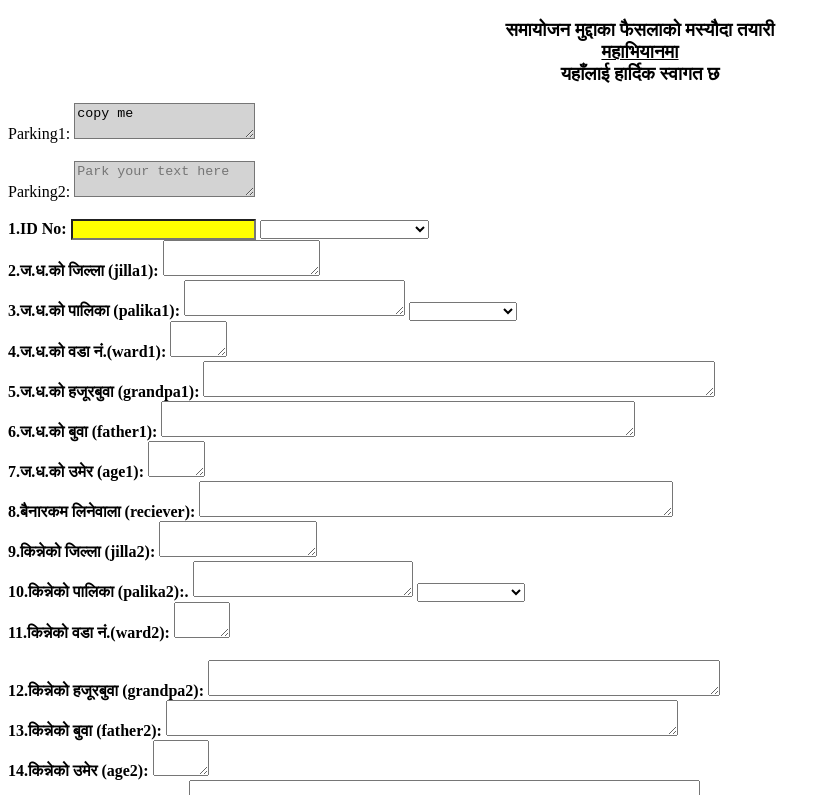
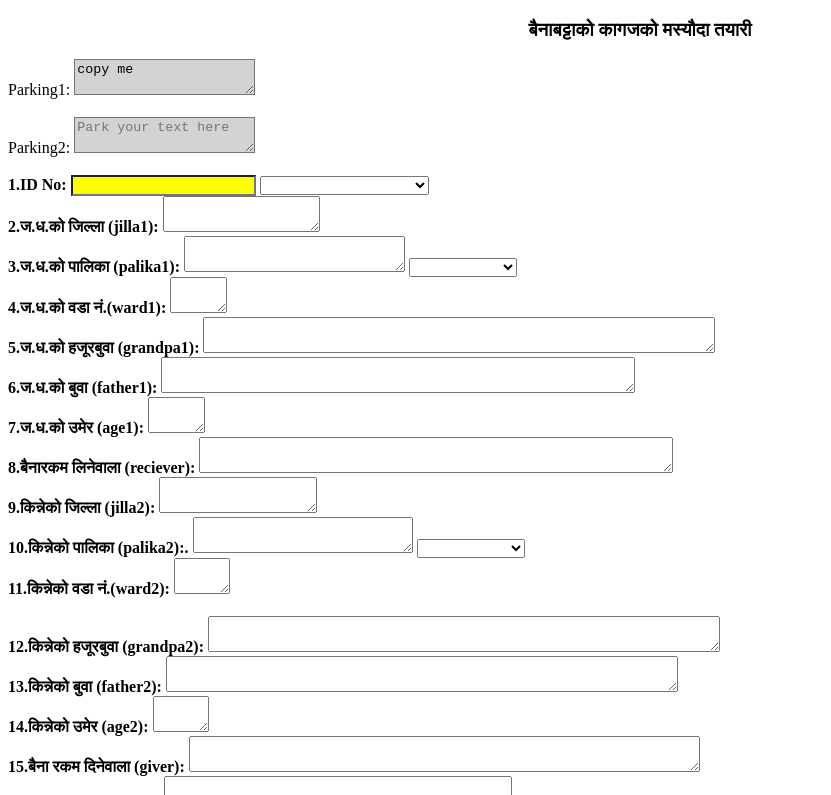
Before and after one commit to ShivaPrasadAcharya/likhitdrafts.git.io, a plain HTML site: page index.html in a window 1280 px wide. Shown: the top 795 px of the page, without its empty margins (0-831 px from the left). Drawn offline with Linux system fonts and the light colour scheme.

Commit message:
Update index.html

```diff
--- a/index.html
+++ b/index.html
@@ -178,7 +178,7 @@
 
 <body>
   <h3>
-    <center>समायोजन मुद्दाका फैसलाको मस्यौदा तयारी <br> <u>महाभियानमा</u><br> यहाँलाई हार्दिक स्वागत छ</center>
+    <center>बैनाबट्टाको कागजको मस्यौदा तयारी </center>
   </h3>
 
   <label for="descriptionBox">Parking1:</label>
@@ -383,4 +383,5 @@
   <div id="output" style="font-size: small"></div><br>
   <!-- Output Content Recordings -->
 </body>
+  <footer><b><u>Developed by:</u></b><br>Shiva Prasad Acharya (M.Sc;, LL.M)</footer>
 </html>
```
